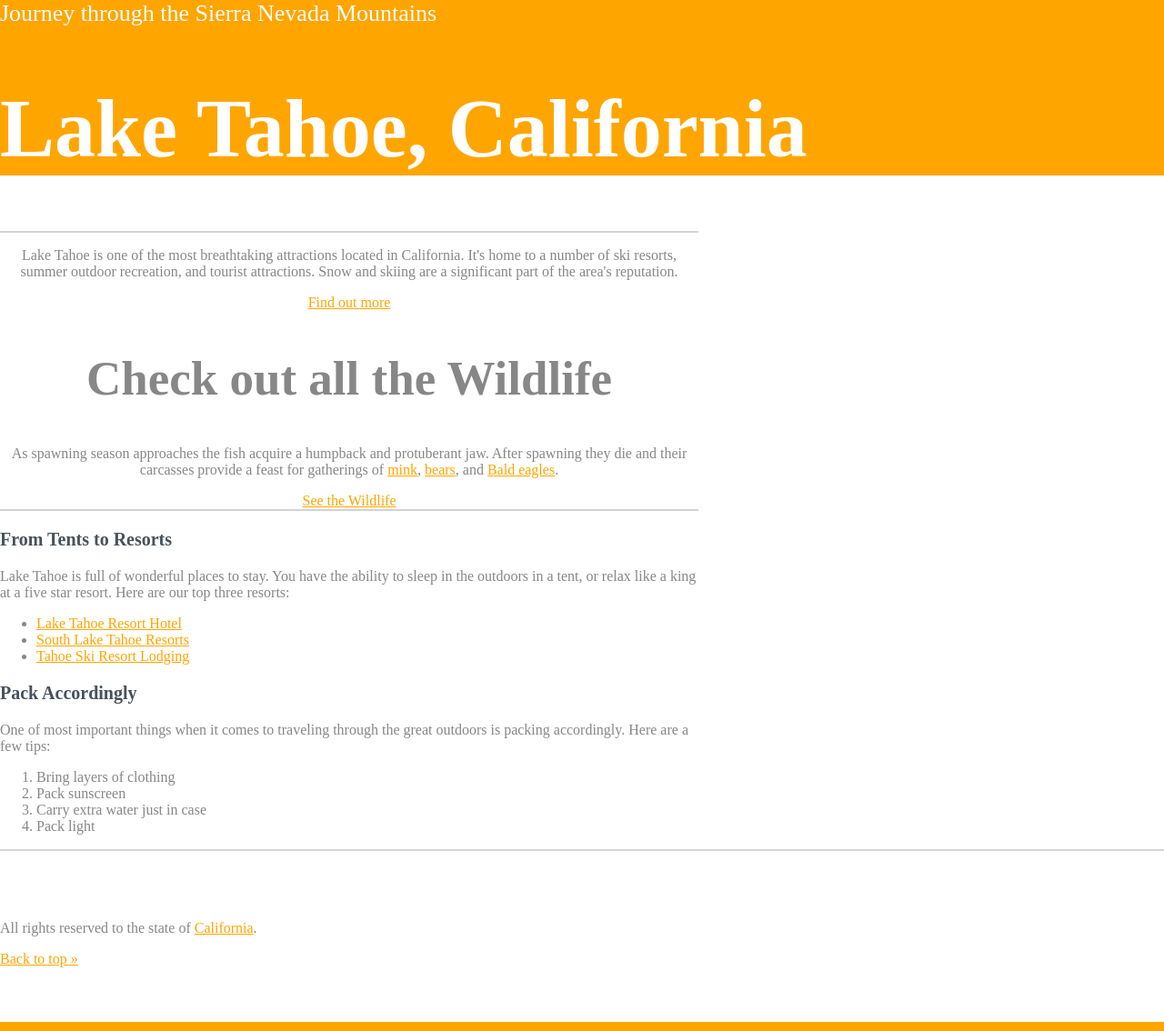
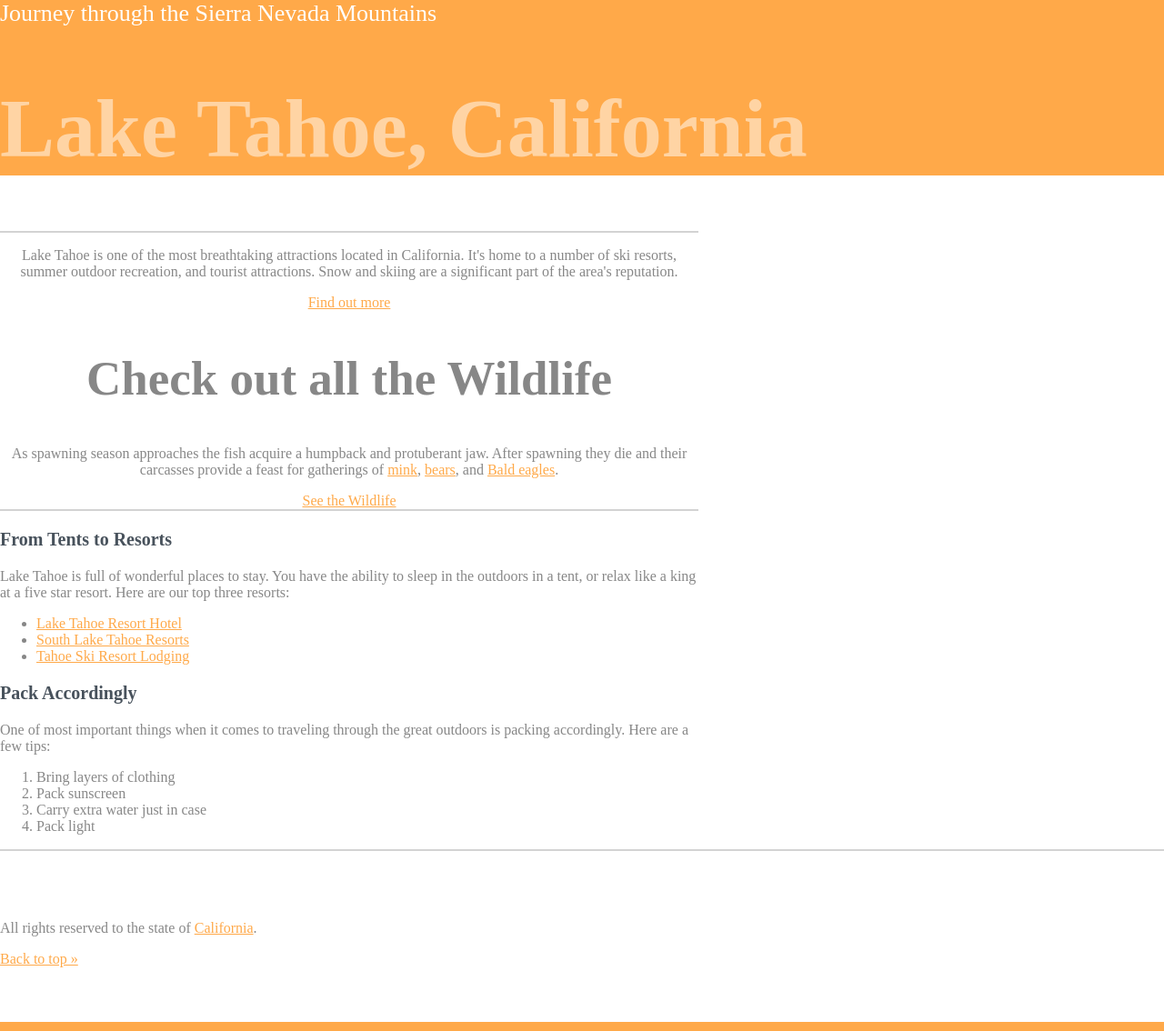
Before and after one commit to do-adams/LakeTahoe, a plain HTML site: page index.html in a window 1280 px wide. Shown: the whole page at 91% size. Drawn offline with Linux system fonts and the light colour scheme.

Commit message:
Change color using RGB values and notations

```diff
--- a/css/style.css
+++ b/css/style.css
@@ -8,7 +8,7 @@ body {
 
 h1 {
     font-size: 5.625rem; /* 90px / 16px */
-    color: white;
+    color: rgba(255, 255, 255, .5);
 }
 
 h2 {
@@ -26,14 +26,14 @@ h3 {
 #main-footer {
     padding-top: 60px;
     padding-bottom: 60px;
-    border-bottom: solid 10px orange;
+    border-bottom: solid 10px #ffa949;
 }
 
 
 /* Class Selectors */
 
 .main-header {
-    background-color: orange;
+    background-color: #ffa949;
 }
 
 .title {
@@ -58,7 +58,7 @@ h3 {
 /* Pseudo-class Selectors */
 
 a:link {
-	color: orange;
+	color: rgb(255, 169, 73);
 }
 
 a:visited {
@@ -66,7 +66,7 @@ a:visited {
 }
 
 a:hover {
-	color: forestgreen;
+	color: rgba(255, 169, 73, .4);
 }
 
 a:active {
```
